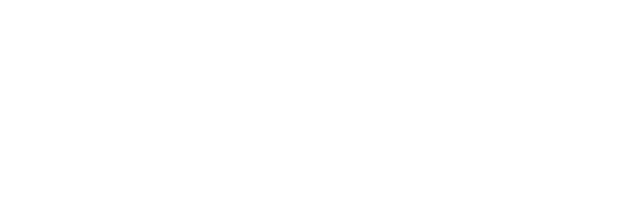
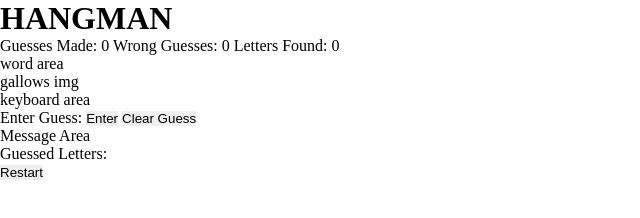
Before and after one commit to mjjstockman/hangman, a plain HTML site: page index.html in a window 1280 px wide. Shown: the whole page, without its empty margins (0-640 px from the left). Drawn offline with Linux system fonts and the light colour scheme.

Commit message:
Add basic html structure

```diff
--- a/index.html
+++ b/index.html
@@ -8,6 +8,49 @@
     <title>HANGMAN</title>
 </head>
 <body>
+    <div id="title">
+        <h1>HANGMAN</h1>
+    </div>
+
+    <div id="score-area">
+        Guesses Made: <span id="guesses-made">0</span>
+        Wrong Guesses: <span id="incorrect-guesses">0</span>
+        Letters Found: <span id="letters-found">0</span>
+    </div>
+
+    <div id="word-area">
+       word area
+    </div>
+
+    <div id="gallows-area">
+        gallows img
+     </div>
+
+     <div id="keyboard-area">
+        keyboard area
+     </div>
+
+     <div id="guess-area">
+        Enter Guess:
+        <span id="keyed-guess"></span>
+        <button id="submit-btn">Enter</button>
+        <button id="clear-btn">Clear Guess</button>
+    </div>
+
+    <div id="message-area">
+        Message Area
+     </div>
+
+     <div id="guessed-area">
+        <p>Guessed Letters:</p>
+        <span id="guessed-letters"></span>
+    </div>
+
+    <div id="restart-area">
+        <button id="restart-btn">Restart</button>
+    </div>
+
+
     <script src="assets/js/script.js"></script>
 </body>
 </html>
```
